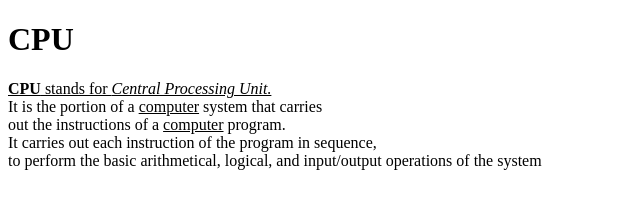
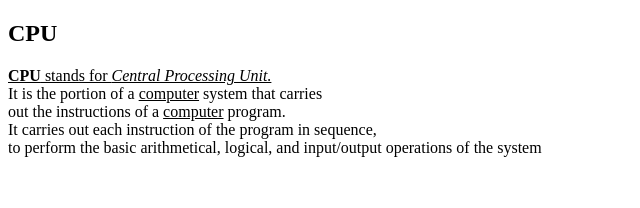
Before and after one commit to iamneo-production/beebabbabeadaeccdfffebaeceaec, a plain HTML site: page public/index.html in a window 1280 px wide. Shown: the whole page, without its empty margins (0-640 px from the left). Drawn offline with Linux system fonts and the light colour scheme.

Commit message:
Backup Commit

```diff
--- a/public/index.html
+++ b/public/index.html
@@ -1,10 +1,8 @@
 <!DOCTYPE html>
 <html lang="en">
-    <head>
-    </head>
     <body>
-        <h1>CPU</h1>
-        <p><u><b>CPU</b> stands for <i>Central Processing Unit.</i></u><br>
+        <h2>CPU</h2>
+         <p><u><b>CPU</b> stands for <i>Central Processing Unit.</i></u><br>
             It is the portion of a <u>computer</u> system that carries<br>
             out the instructions of a <u>computer</u> program.<br>
             It carries out each instruction of the program in sequence, <br>
```
